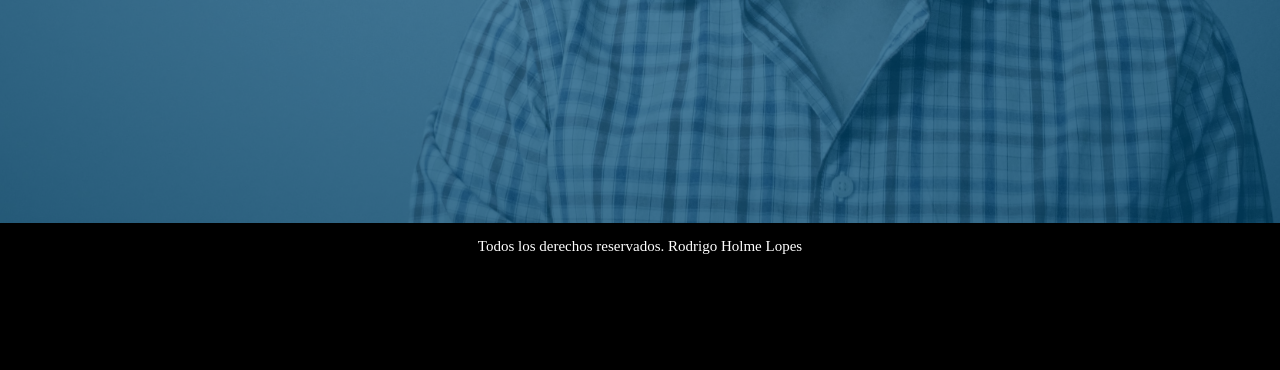
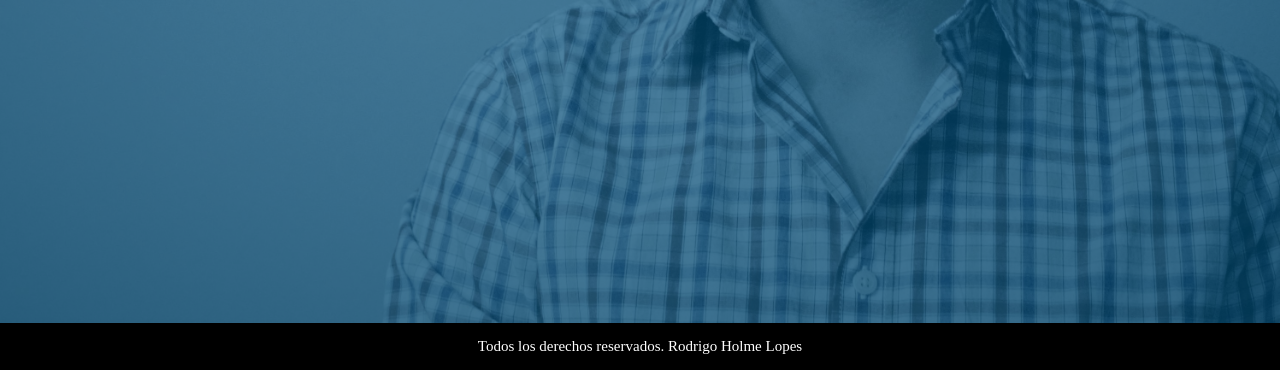
Before and after one commit to Rholme-Stack/Pagina-Personal, a plain HTML site: page index.html in a window 1280 px wide. Shown: the part 677-1047 px from the top of the page. Before the commit the page ends 947 px from the top, so only its background shows below. Drawn offline with Linux system fonts and the light colour scheme.

Commit message:
fondo 1000px

```diff
--- a/css/style.css
+++ b/css/style.css
@@ -70,7 +70,7 @@ font-family: var(--fuenePrincipal);
 .hero{
   background-image: url("../img/rodri.jpg"); /* The image used */
   position: relative;
-  height: 900px; /* You must set a specified height */
+  height: 1000px; /* You must set a specified height tenía 900px*/
   width: 100%;
   background-position: center; /* Center the image */
   background-repeat: no-repeat; /* Do not repeat the image */
```
